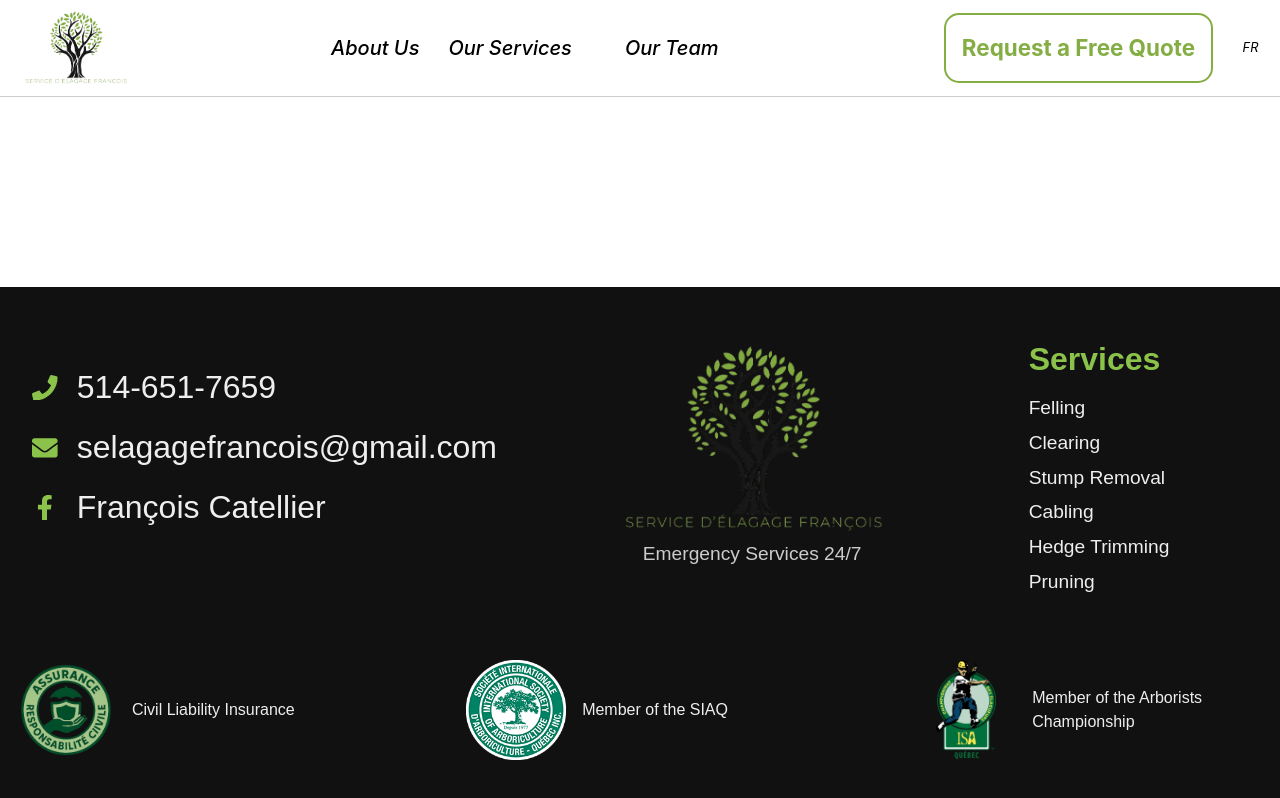
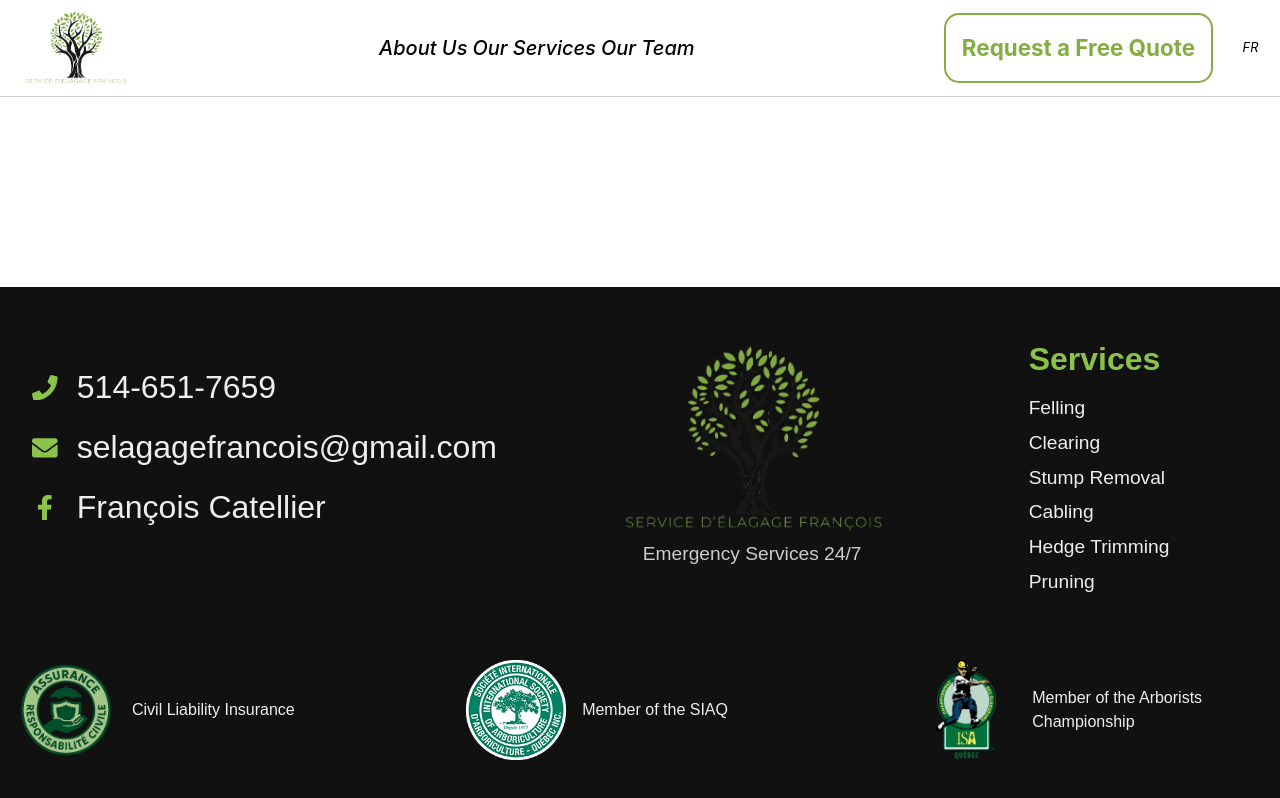
Before and after one commit to Cristiano-Fazi/Frank-Website, a React (Vite) app in the folder frank-website/: page / in a window 1280 px wide. Built offline with nearby package versions, Linux system fonts and the light colour scheme.

Commit message:
scrolling feature
the buttons in the navbar now scroll to the designated spot

```diff
--- a/frank-website/package.json
+++ b/frank-website/package.json
@@ -16,6 +16,7 @@
     "react-i18next": "^15.6.0",
     "react-icons": "^5.5.0",
     "react-router-dom": "^7.6.3",
+    "react-router-hash-link": "^2.4.3",
     "react-slick": "^0.31.0",
     "slick-carousel": "^1.8.1"
   },
--- a/frank-website/src/components/Navbar/Navbar.jsx
+++ b/frank-website/src/components/Navbar/Navbar.jsx
@@ -3,6 +3,7 @@ import styles from './Navbar.module.css';
 import { Link } from 'react-router-dom';
 import logoNoBackground from '/Logo-no-background.png'
 import { useTranslation } from 'react-i18next';
+import { HashLink } from 'react-router-hash-link';
 
 export default function Navbar() {
   const [isMobileMenuOpen, setMobileMenuOpen] = useState(false);
@@ -38,9 +39,10 @@ export default function Navbar() {
         {/* <button className={styles.navItem}>{t('navbar.about')}</button>
         Link is blue for about us
         and the underlining is different from the other buttons */}
-        <Link to="/about" className={styles.navItem}>{t('navbar.about')}</Link>
-        <button className={styles.navItem}>{t('navbar.services')}</button>
-        <button className={styles.navItem}>{t('navbar.team')}</button>
+        <HashLink smooth to="/about#top" className={styles.navItem}>{t('navbar.about')}</HashLink>
+        <HashLink smooth to="/about#services" className={styles.navItem}>{t('navbar.services')}</HashLink>
+        <HashLink smooth to="/about#team" className={styles.navItem}>{t('navbar.team')}</HashLink>
+
       </div>
 
       {/* Right: Quote + Language */}
--- a/frank-website/src/pages/about/aboutUs.jsx
+++ b/frank-website/src/pages/about/aboutUs.jsx
@@ -8,12 +8,18 @@ import OurTeam from '../../components/Team/team.jsx'
 export default function About(){
     return(
         <div>
+            <div id="top">
             <HomeTop/>
+            </div>
             <HomeDes/>
             <ReviewCarousel/>
             <Carousel/>
+            <div id="services">
             <Services/>
+            </div>
+            <div id="team">
             <OurTeam/>
+            </div>
 
         </div>
     )
```
Also changed, not shown: 1 other file (tests, documents, lock files or other folders).
